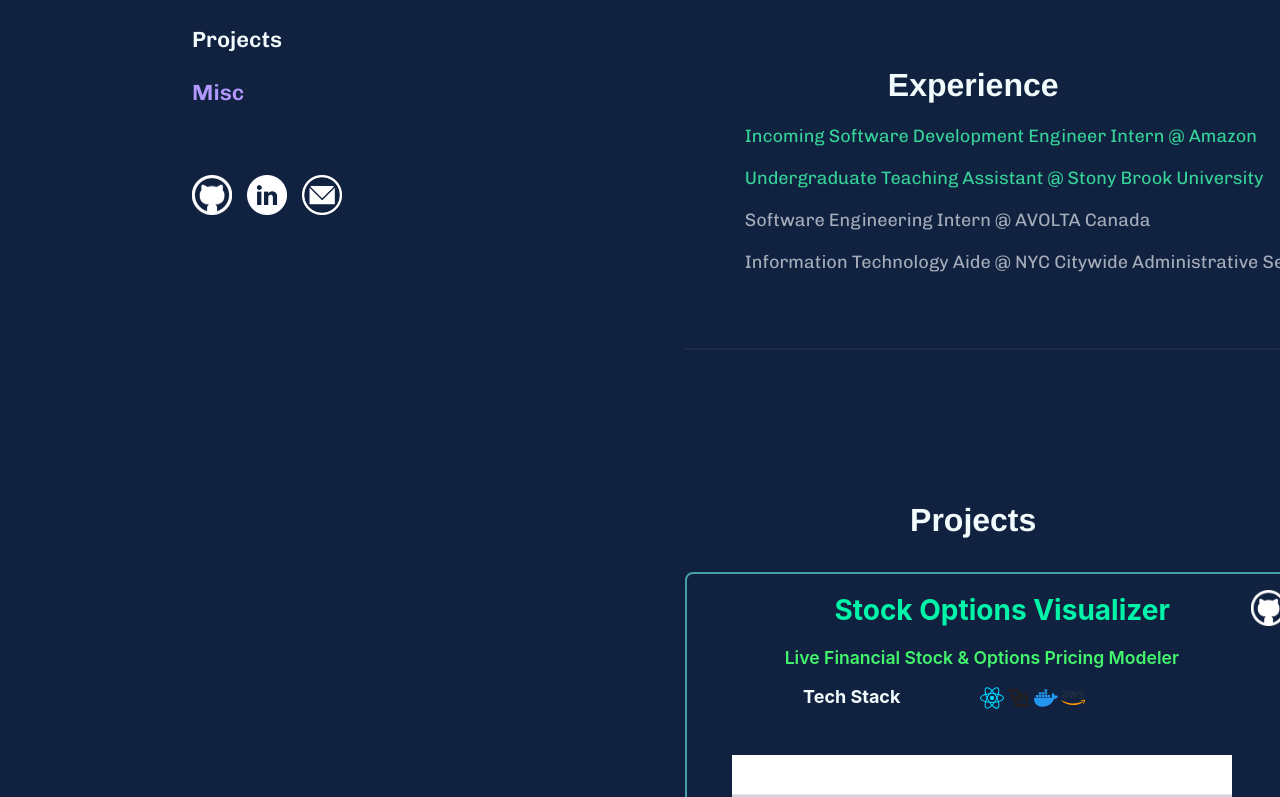
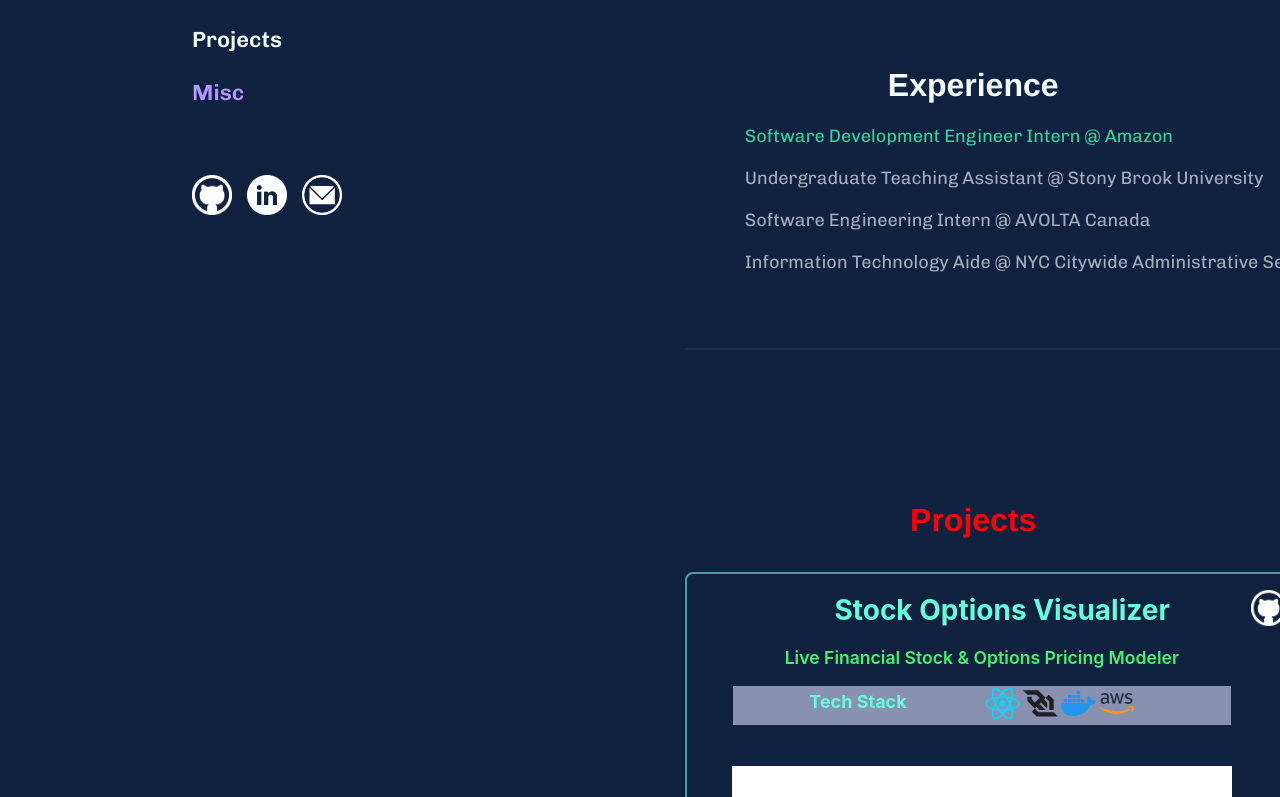
Before and after one commit to Douhwe/portfolio, a React (Create React App) app: page / in a window 1280 px wide. Shown: the part 503-1300 px from the top of the page. Built offline with nearby package versions, Linux system fonts and the light colour scheme.

Commit message:
may 11th 2024 update -> todo: interests page

```diff
--- a/src/App.js
+++ b/src/App.js
@@ -16,7 +16,7 @@ function App() {
 
             <div>
                 <Routes> {/* Renders Component specified by Path */}
-                    <Route path="/future-goals" element={<FutureGoals />} />
+                    <Route path="/Interests" element={<Interests/>} />
                     <Route path="/" element={<Home/>}/>
                 </Routes>
             </div>
@@ -31,8 +31,8 @@ function Home() {
     </div>
   }
 
-  function FutureGoals() {
-    return <h2>Future Goals</h2>;
+  function Interests() {
+    return <h2>Here are some of my interests</h2>;
   }
 
 
--- a/src/components/Experiences.tsx
+++ b/src/components/Experiences.tsx
@@ -5,11 +5,11 @@ const Experiences = () => {
     const experiences = [
         {
             active: 'yes',
-            description: 'Incoming Software Development Engineer Intern @ Amazon'
+            description: 'Software Development Engineer Intern @ Amazon'
         },
 
         {
-            active: 'yes',
+            active: 'no',
             description: 'Undergraduate Teaching Assistant @ Stony Brook University'
         },
 
--- a/src/components/Global.css
+++ b/src/components/Global.css
@@ -8,6 +8,9 @@
     --light-slate: #a8b2d1;
     --lightest-slate: #ccd6f6;
     --white: #e6f1ff;
+    --teal: #45A0A6;
     --green-bright: #64ffda;
+    --neon-green: #00F5A9;
+    --electric-green: rgb(34 197 94);
     --green-tint: rgba(100, 255, 218, 0.1);
   }
--- a/src/components/Projects.css
+++ b/src/components/Projects.css
@@ -26,8 +26,8 @@
 
 .thumbnail {
     aspect-ratio: 1;
-    width: 500px; /* Equivalent to w-80 */
-    padding: 5px; /* Equivalent to p-4 */
+    width: 500px;
+    padding: 5px;
 }
 
 .card-body {
@@ -37,7 +37,7 @@
 .card-title {
     text-align: center;
     --tw-text-opacity: 1;
-    color: #00F5A9;
+    color: var(--green-bright);
 }
 
 .center-flex {
@@ -45,7 +45,7 @@
     justify-content: center;
 }
 
-.badge {
+/* .badge {
     margin-top: 30px;
     margin-bottom: auto;
     background-color: transparent;
@@ -55,7 +55,7 @@
     font-weight:700;
 
 
-}
+} */
 
 .button-group {
     display: flex;
@@ -120,6 +120,17 @@
     text-align: center;
 }
 
+.tech-stack {
+    background-color: var(--slate);
+    margin-right: 30px;
+    margin-left: 30px;
+}
+
+.stack-divider {
+    margin-top: 5px;
+    color: var(--green-bright);
+}
+
 .stack {
     display:flex;
     align-items: center;
--- a/src/components/Projects.tsx
+++ b/src/components/Projects.tsx
@@ -1,4 +1,3 @@
-import React from "react";
 import './Projects.css'
 import GithubIcon from "../assets/icons/githublogo.png";
 import  ICONS  from './data/icons';
@@ -47,7 +46,7 @@ const Projects = () => {
     return (
         <div id='projects'
             className="flex-container">
-            <div className='sub-header'>
+            <div className='sub-header' style={{color: "red"}}>
             <h1>
                 Projects
             </h1>
--- a/src/components/data/icons.tsx
+++ b/src/components/data/icons.tsx
@@ -1,7 +1,7 @@
 import { Icon } from "@iconify/react";
 
-const width = 24;
-const height = 24;
+const width = 35;
+const height = 35;
 
 const ICONS: { [key: string]: React.ReactElement } = {
   React: <Icon icon="logos:react" width={width} height={height} />,
```
